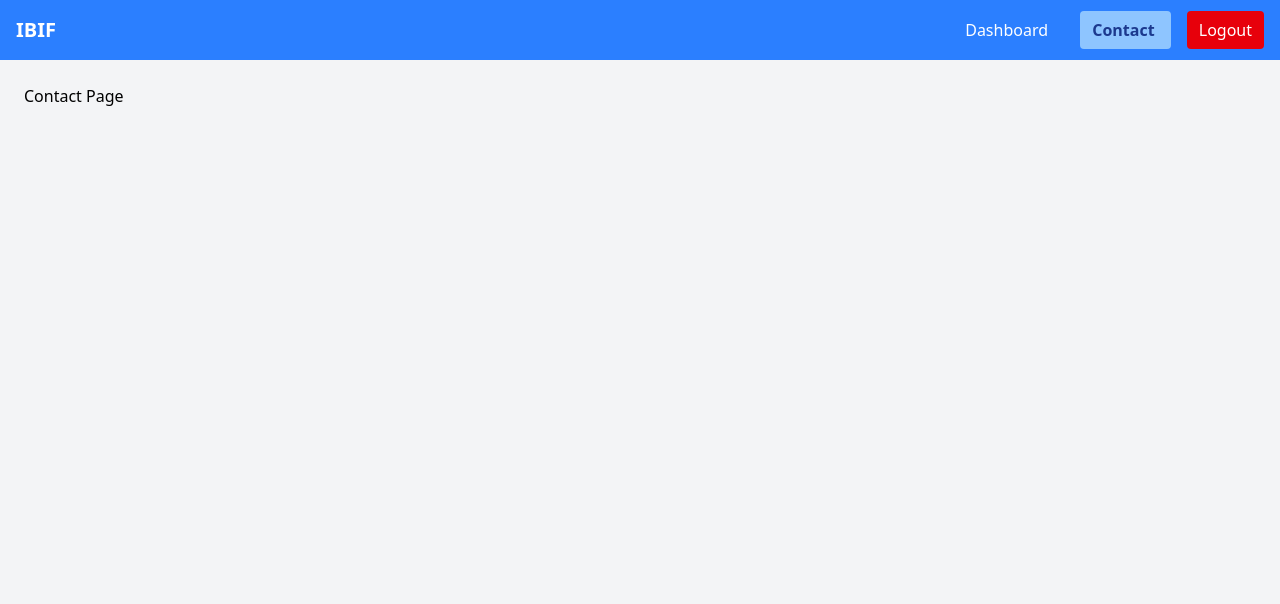
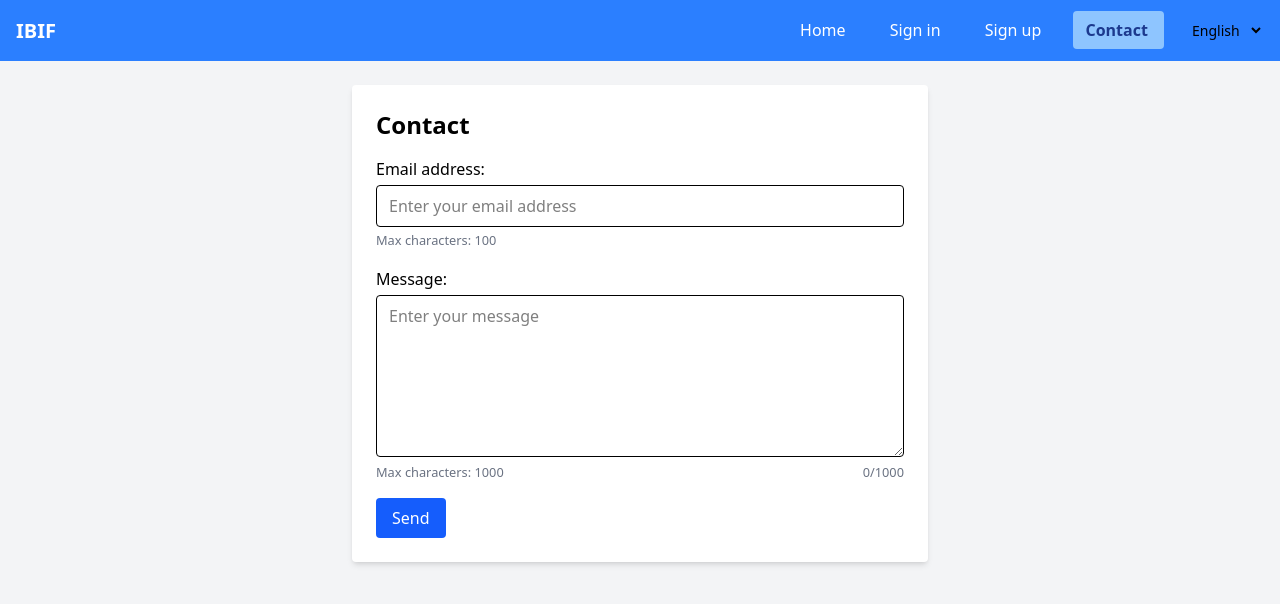
Before and after one commit to MariaBrodowska/IBIF, a PHP site: page /contact in a window 1280 px wide. Shown: the top 604 px of the page. Run offline with PHP 8.4, Linux system fonts and the light colour scheme; data that the repository does not hold is empty.

Commit message:
Implement contact form with email and message fields, add success/error handling, update language translations

```diff
--- a/app/Controllers/ContactController.php
+++ b/app/Controllers/ContactController.php
@@ -3,13 +3,19 @@
 namespace App\Controllers;
 
 require_once __DIR__ . '/../Core/View.php';
+require_once __DIR__ . '/../Core/Auth.php';
 use App\Core\View;
+use App\Core\Auth;
 
 class ContactController
 {
     public function form(): void
     {
-        View::render('contact/contact', [], 'app');
-        // require_once __DIR__ . '/../Views/contact/contact.php';
+        if (Auth::isLoggedIn()) {
+            View::render('/../Views/contact/form', [
+                'email' => $_SESSION['user']['email'],
+            ], 'app');
+        }
+        View::render('/../Views/contact/form', [], 'public');
     }
 }
--- a/app/Views/contact/contact.php
+++ /dev/null
@@ -1 +0,0 @@
-<h1>Contact Page</h1>
--- /dev/null
+++ b/app/Views/contact/form.php
@@ -0,0 +1,33 @@
+<?php
+
+require_once __DIR__ . '/../../Core/Lang.php';
+use App\Core\Lang;
+
+?>
+
+<div class="max-w-xl mx-auto bg-white p-6 rounded shadow-md">
+    <h1 class="text-2xl font-bold mb-4"><?= Lang::get('contact') ?></h1>
+
+    <?php if (!empty($success)): ?>
+        <div class="bg-green-100 text-green-700 p-3 rounded mb-4"><?= Lang::get(htmlspecialchars($success)) ?></div>
+    <?php elseif (!empty($error)): ?>
+        <div class="bg-red-100 text-red-700 p-3 rounded mb-4"><?= Lang::get(htmlspecialchars($error)) ?></div>
+    <?php endif; ?>
+
+    <form action="/IBIF/public/contact" method="POST" class="space-y-4">
+        <div>
+            <label class="block mb-1 font-medium"><?= Lang::get('email') ?>:</label>
+            <input type="email" name="email" placeholder="<?= Lang::get('enter_your_email') ?>" value="<?= isset($email) ? htmlspecialchars($email) : "" ?>"required class="w-full border rounded px-3 py-2" maxlength="100"/>
+            <small class="text-gray-500"><?= Lang::get('max_characters') ?>: 100</small>
+        </div>
+        <div>
+            <label class="block mb-1 font-medium"><?= Lang::get('message') ?>:</label>
+            <textarea name="message" rows="6" required placeholder="<?= Lang::get('enter_your_message') ?>" class="w-full border rounded px-3 py-2" maxlength="1000" oninput="document.getElementById('char-count').innerText = this.value.length + '/1000';"></textarea>
+            <div class="flex justify-between text-gray-500"> <small><?= Lang::get('max_characters') ?>: 1000</small> <small id="char-count">0/1000</small>
+            </div>
+        </div>
+        <button type="submit" class="bg-blue-600 text-white px-4 py-2 rounded hover:bg-blue-700">
+            <?= Lang::get('send') ?>
+        </button>
+    </form>
+</div>
--- a/app/Views/layout/public.php
+++ b/app/Views/layout/public.php
@@ -33,6 +33,10 @@ $currentPage = $uri ?: 'home';
                    class="px-3 py-2 rounded <?= $currentPage === 'register' ? 'bg-blue-300 text-blue-900 font-semibold' : 'hover:bg-blue-400 transition-colors' ?>">
                    <?= Lang::get('register') ?>
                 </a>
+                <a href="/IBIF/public/contact"
+                   class="px-3 py-2 rounded <?= $currentPage === 'contact' ? 'bg-blue-300 text-blue-900 font-semibold' : 'hover:bg-blue-400 transition-colors' ?>">
+                   <?= Lang::get('contact') ?>
+                </a>
                 <form method="POST" action="/IBIF/public/set-language" class="inline text-sm">
                     <select name="language" onchange="this.form.submit()" class="text-black px-2 py-1 rounded">
                         <option value="en" <?= ($_SESSION['lang'] ?? 'en') === 'en' ? 'selected' : '' ?>>English</option>
--- a/lang/en.php
+++ b/lang/en.php
@@ -33,4 +33,10 @@ return [
     'fields_required' => 'All fields are required.',
     'added_date' => 'Added date',
     'back_to_dashboard' => 'Back to dashboard',
+    'message' => 'Message',
+    'content_added' => 'Content added successfully.',
+    'enter_your_message' => 'Enter your message',
+    'enter_your_email' => 'Enter your email address',
+    'max_characters' => 'Max characters',
+    'send' => 'Send',
 ];
--- a/lang/pl.php
+++ b/lang/pl.php
@@ -33,4 +33,10 @@ return [
     'fields_required' => 'Wszystkie pola są wymagane.',
     'added_date' => 'Data dodania',
     'back_to_dashboard' => 'Powrót do panelu',
+    'message' => 'Wiadomość',
+    'content_added' => 'Treść została dodana pomyślnie.',
+    'enter_your_message' => 'Wprowadź swoją wiadomość',
+    'enter_your_email' => 'Wprowadź swój adres e-mail',
+    'max_characters' => 'Maksymalna liczba znaków',
+    'send' => 'Wyślij',
 ];
```
Also changed, not shown: app/Controllers/PostController.php (+6 -2 lines), app/Views/user/add_content.php (+6 -6 lines), public/assets/css/output.css.
